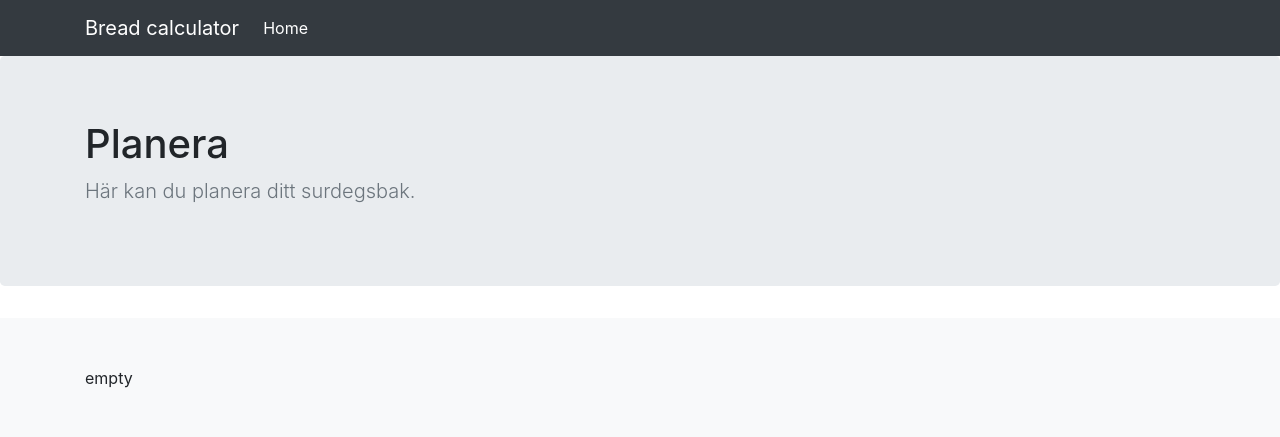
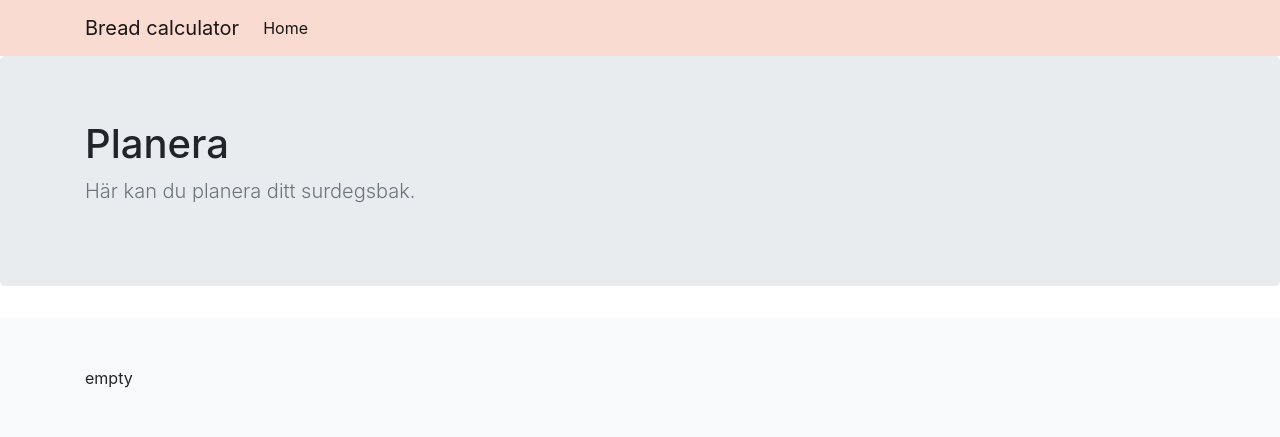
Before and after one commit to psykopotatis/sourdough-calculator, a Django app: page /planera in a window 1280 px wide. Shown: the top 437 px of the page. Run offline with Django 3.2, Linux system fonts and the light colour scheme; some libraries are stand-ins or nearby versions.

Commit message:
Switched colors

```diff
--- /dev/null
+++ b/sourdough/static/sourdough/base.css
@@ -0,0 +1,12 @@
+.calculator-navbar {
+    background-color: #f9dbd1;
+    color: #000;
+}
+
+.jumbotron h1 {
+
+}
+
+.calculator-light {
+    background-color: #fcf2e8;
+}
--- a/templates/sourdough/base.html
+++ b/templates/sourdough/base.html
@@ -12,6 +12,7 @@
     <!-- Bootstrap core CSS -->
     <link rel="stylesheet" href="https://stackpath.bootstrapcdn.com/bootstrap/4.5.0/css/bootstrap.min.css"
           integrity="sha384-9aIt2nRpC12Uk9gS9baDl411NQApFmC26EwAOH8WgZl5MYYxFfc+NcPb1dKGj7Sk" crossorigin="anonymous">
+    <link rel="stylesheet" type="text/css" href="{% static 'sourdough/base.css' %}">
 
     <meta name="theme-color" content="#563d7c">
 
@@ -37,7 +38,7 @@
 </head>
 <body>
 <header>
-<nav class="navbar navbar-expand-lg navbar-dark bg-dark">
+<nav class="navbar navbar-expand-lg navbar-light calculator-navbar">
     <div class="container">
   <a class="navbar-brand" href="/">Bread calculator</a>
   <button class="navbar-toggler" type="button" data-toggle="collapse" data-target="#navbarNav" aria-controls="navbarNav" aria-expanded="false" aria-label="Toggle navigation">
--- a/templates/sourdough/index.html
+++ b/templates/sourdough/index.html
@@ -19,7 +19,7 @@
     </div>
 </section>
 
-<div class="album py-5 bg-light">
+<div class="album py-5 calculator-light">
     <div class="container">
         <div id="root"></div>
     </div>
```
Also changed, not shown: sourdough/static/sourdough/app.js.
